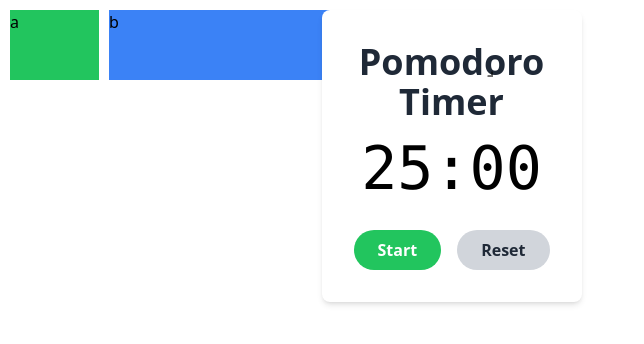
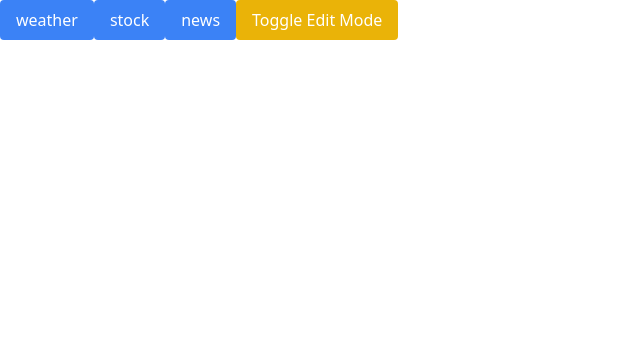
Before and after one commit to jainhardik120/stay-up, a React (Create React App) app: page / in a window 1280 px wide. Shown: the top 344 px of the page, without its empty margins (0-644 px from the left). Built offline with nearby package versions, Linux system fonts and the light colour scheme.

Commit message:
Added widget context, board, and other panels

```diff
--- /dev/null
+++ b/src/AddWidgetPanel.tsx
@@ -0,0 +1,23 @@
+import React from 'react'
+import { useWidgetContext } from './WidgetProviderContext';
+import { widgetTypes } from './Widgets';
+
+const AddWidgetPanel = () => {
+  const { addWidget, toggleEditMode } = useWidgetContext();
+  return (
+    <div className="mb-4">
+      {Object.keys(widgetTypes).map(type => (
+        <button
+          key={type}
+          onClick={() => addWidget(type)}
+          className="bg-blue-500 text-white px-4 py-2 rounded"
+        >
+          {type}
+        </button>
+      ))}
+      <button onClick={() => toggleEditMode()} className="bg-yellow-500 text-white px-4 py-2 rounded">Toggle Edit Mode</button>
+    </div>
+  )
+}
+
+export default AddWidgetPanel
--- a/src/App.tsx
+++ b/src/App.tsx
@@ -1,36 +1,14 @@
-import React from "react";
-import GridLayout from "react-grid-layout";
-import PomodoroTimer from "./widgets/pomodore-timer";
-
-class MyFirstGrid extends React.Component {
-  render() {
-    const layout = [
-      { i: "a", x: 0, y: 0, w: 1, h: 2, static: true },
-      { i: "b", x: 1, y: 0, w: 3, h: 2, minW: 2, maxW: 4 },
-      { i: "c", x: 4, y: 0, w: 1, h: 2 }
-    ];
-    return (
-      <GridLayout
-        className="layout"
-        layout={layout}
-        cols={12}
-        rowHeight={30}
-        width={1200}
-      >
-        <div key="a" className="bg-green-500">a</div>
-        <div key="b" className="bg-blue-500">b</div>
-        <div key="c" className="bg-red-500">
-          <PomodoroTimer/>
-        </div>
-      </GridLayout>
-    );
-  }
-}
+import AddWidgetPanel from "./AddWidgetPanel";
+import WidgetBoard from "./WidgetBoard";
+import { WidgetProvider } from "./WidgetProviderContext";
 
 export default function App() {
   return (
-    <div>
-      <MyFirstGrid />
-    </div>
+    <WidgetProvider>
+      <div className="flex flex-col h-screen">
+        <AddWidgetPanel />
+        <WidgetBoard />
+      </div>
+    </WidgetProvider>
   )
 }
--- /dev/null
+++ b/src/WidgetBoard.tsx
@@ -0,0 +1,46 @@
+import React from 'react';
+import { Responsive, WidthProvider } from 'react-grid-layout';
+import { widgetTypes } from './Widgets';
+import { useWidgetContext } from './WidgetProviderContext';
+
+const ResponsiveGridLayout = WidthProvider(Responsive);
+
+const WidgetBoard: React.FC = () => {
+
+  const { widgets, layouts, onLayoutChange, removeWidget, isEditMode } = useWidgetContext();
+
+  return (
+    <div className="p-4">
+      <ResponsiveGridLayout
+        isDraggable={isEditMode}
+        isResizable={isEditMode}
+        className="layout"
+        layouts={layouts}
+        breakpoints={{ lg: 1200, md: 996, sm: 768, xs: 480 }}
+        cols={{ lg: 12, md: 10, sm: 6, xs: 4 }}
+        rowHeight={100}
+        margin={isEditMode ? [30, 30] : [10, 10]}
+        width={window.innerWidth - 32}  // Subtracting padding
+        onLayoutChange={onLayoutChange}
+      >
+        {widgets.map(widget => {
+          const WidgetComponent = widgetTypes[widget.type];
+          return (
+            <div key={widget.id} className="relative">
+              {isEditMode && (
+                <button
+                  onClick={() => removeWidget(widget.id)}
+                  className="absolute top-[-20px] right-[-20px] bg-white text-red-500 rounded-full w-6 h-6 flex items-center justify-center shadow"
+                >
+                  ×
+                </button>
+              )}
+              <WidgetComponent />
+            </div>
+          );
+        })}
+      </ResponsiveGridLayout>
+    </div>
+  );
+};
+export default WidgetBoard
--- /dev/null
+++ b/src/WidgetProviderContext.tsx
@@ -0,0 +1,88 @@
+import React, { useContext, useEffect, useState } from "react";
+import { WidgetData, widgetTypes } from "./Widgets";
+
+interface WidgetProviderValues {
+  addWidget: (type: any) => void;
+  removeWidget: (id: string) => void;
+  onLayoutChange: (currentLayout: any, allLayouts: any) => void;
+  widgets: WidgetData[];
+  layouts: {};
+  isEditMode: boolean;
+  toggleEditMode: () => void;
+}
+
+const WidgetProviderContext = React.createContext<WidgetProviderValues | undefined>(undefined);
+
+export const WidgetProvider = ({ children }: {
+  children: React.ReactNode;
+}) => {
+
+  const [widgets, setWidgets] = useState<WidgetData[]>([]);
+  const [layouts, setLayouts] = useState({});
+
+  const [isEditMode, setIsEditMode] = useState(false);
+
+  const toggleEditMode = () => {
+    setIsEditMode(!isEditMode);
+  };
+
+  useEffect(() => {
+    const savedWidgets = localStorage.getItem('dashboardWidgets');
+    const savedLayouts = localStorage.getItem('dashboardLayouts');
+    if (savedWidgets) {
+      setWidgets(JSON.parse(savedWidgets));
+    }
+    if (savedLayouts) {
+      setLayouts(JSON.parse(savedLayouts));
+    }
+  }, []);
+
+
+  useEffect(() => {
+    if (widgets.length > 0) {
+      localStorage.setItem('dashboardWidgets', JSON.stringify(widgets));
+    }
+  }, [widgets]);
+
+  const onLayoutChange = (currentLayout: any, allLayouts: any) => {
+    setLayouts(allLayouts);
+    localStorage.setItem('dashboardLayouts', JSON.stringify(allLayouts));
+  };
+
+
+  const addWidget = (type: keyof typeof widgetTypes) => {
+    const newWidget: WidgetData = {
+      id: `widget-${Date.now()}`,
+      type,
+    };
+    setWidgets([...widgets, newWidget]);
+  };
+
+  const removeWidget = (id: string) => {
+    setWidgets(widgets.filter(widget => widget.id !== id));
+  };
+
+
+  return (
+    <WidgetProviderContext.Provider value={{
+      addWidget: addWidget,
+      removeWidget: removeWidget,
+      onLayoutChange: onLayoutChange,
+      layouts: layouts,
+      widgets: widgets,
+      isEditMode: isEditMode,
+      toggleEditMode: toggleEditMode,
+    }}>
+      {children}
+    </WidgetProviderContext.Provider>
+  )
+}
+
+
+export const useWidgetContext = () => {
+  const context = useContext(WidgetProviderContext);
+  if (context === undefined) {
+    throw new Error('useWidgetContext must be used within a WidgetProvider');
+  }
+  return context;
+}
--- /dev/null
+++ b/src/Widgets.ts
@@ -0,0 +1,14 @@
+import NewsWidget from "./widgets/NewsWidget";
+import StockWidget from "./widgets/StockWidget";
+import WeatherWidget from "./widgets/WeatherWidget";
+
+export interface WidgetData {
+  id: string;
+  type: keyof typeof widgetTypes;
+}
+
+export const widgetTypes = {
+  weather: WeatherWidget,
+  stock: StockWidget,
+  news: NewsWidget,
+};
--- /dev/null
+++ b/src/widgets/NewsWidget.tsx
@@ -0,0 +1,9 @@
+const NewsWidget: React.FC = () => (
+  <div className="bg-red-200 p-4 w-full h-full">
+    <h2 className="text-xl font-bold">News</h2>
+    <p>Latest headlines...</p>
+    <button onClick={() => alert('clicked')}>Click me</button>
+  </div>
+);
+
+export default NewsWidget;
--- /dev/null
+++ b/src/widgets/StockWidget.tsx
@@ -0,0 +1,8 @@
+const StockWidget: React.FC = () => (
+  <div className="bg-green-200 p-4 w-full h-full">
+    <h2 className="text-xl font-bold">Stocks</h2>
+    <p>AAPL: $150.25 (+1.5%)</p>
+  </div>
+);
+
+export default StockWidget;
--- /dev/null
+++ b/src/widgets/WeatherWidget.tsx
@@ -0,0 +1,8 @@
+const WeatherWidget: React.FC = () => (
+  <div className="bg-blue-200 p-4 w-full h-full">
+    <h2 className="text-xl font-bold">Weather</h2>
+    <p>Sunny, 72°F</p>
+  </div>
+);
+
+export default WeatherWidget;
```
